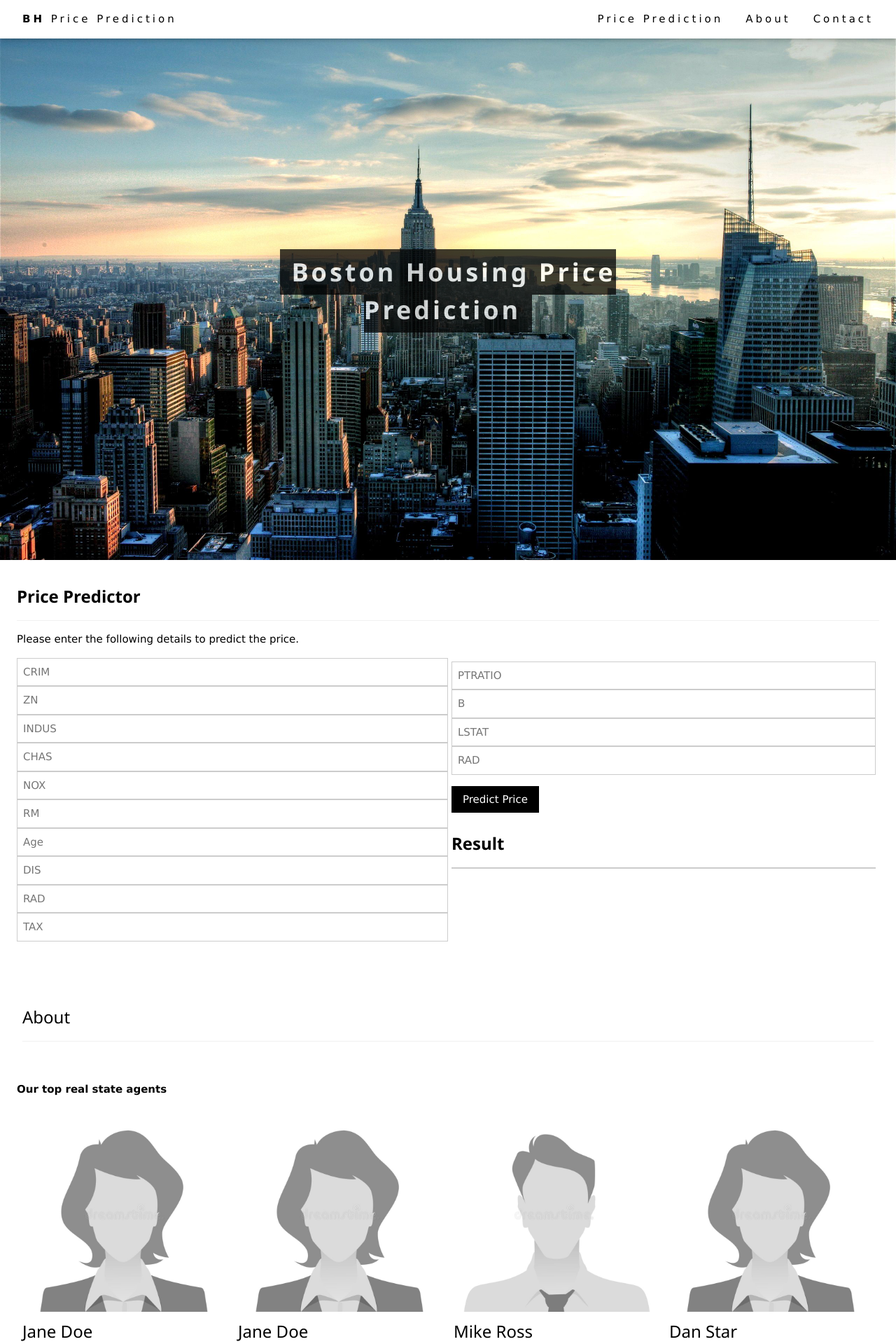
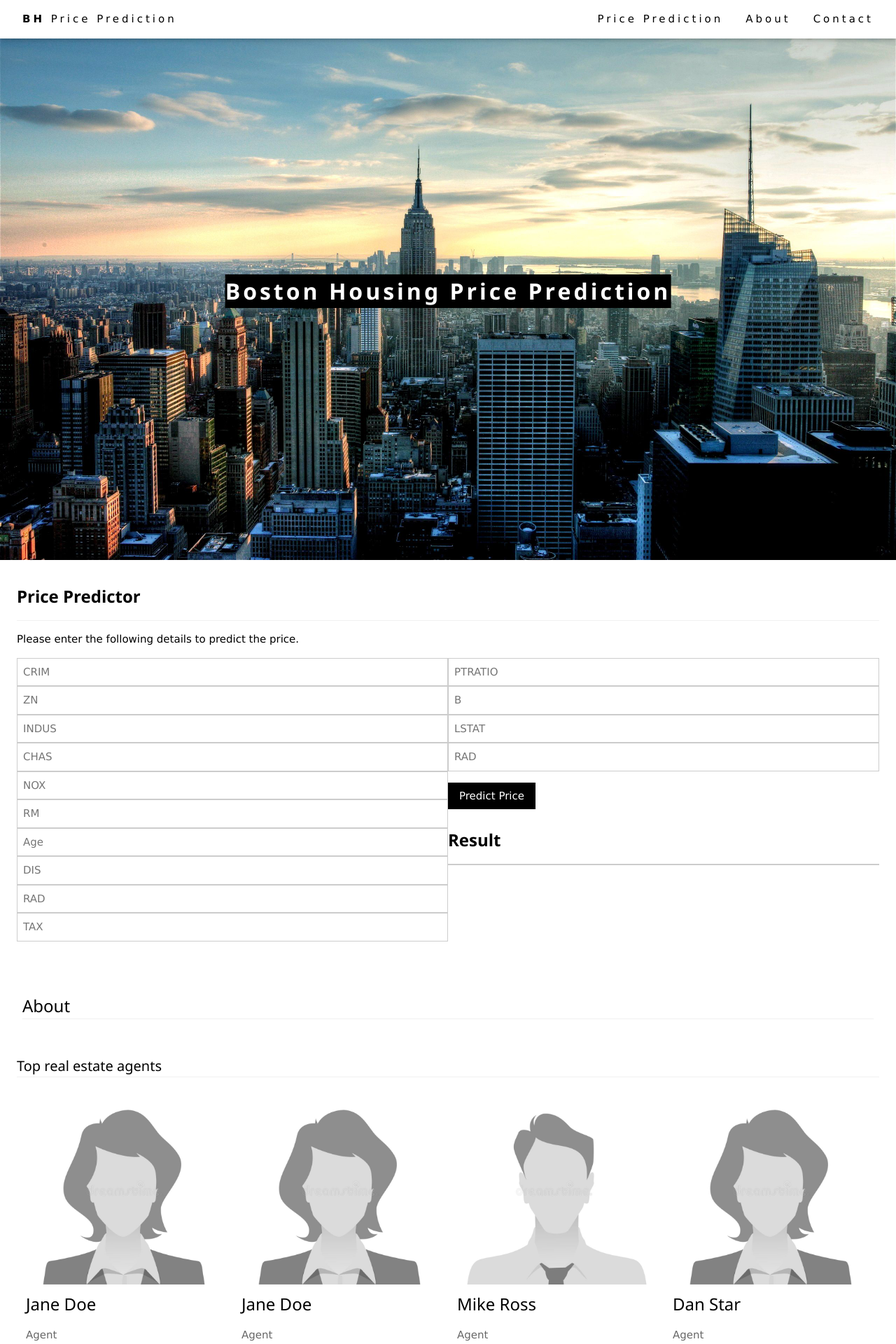
Before and after one commit to riteshhere/HousePrediction-Deployed, a Flask app: page / in a window 1280 px wide. Shown: the top 1920 px of the page at 70% size. Run offline with Flask 2, Linux system fonts and the light colour scheme; parts of the project's set-up code (start-up, migrations or seed data) failed here and were passed over.

Commit message:
Updated home.HTML, cosmetics changes

```diff
--- a/templates/home.html
+++ b/templates/home.html
@@ -26,7 +26,7 @@
 <header class="w3-display-container w3-content w3-wide" style="max-width:1500px;" id="home">
   <img class="w3-image w3-black" src="{{url_for('static', filename='1.jpg')}}" alt="Real Estate" width="1500" height="800">
   <div class="w3-display-middle w3-margin-top w3-center">
-    <h1 class="w3-xxlarge w3-text-white"><span class="w3-padding w3-black w3-opacity-min"><b>Boston Housing Price Prediction </b></span>
+    <h1  style="font-size:2.5vw;background-color:black;color: white;"><b>Boston Housing Price Prediction </b>
   </div>
 </header>
 <div class="w3-content w3-padding" style="max-width:1564px" id="pp">
@@ -47,7 +47,7 @@
         <input class="w3-input w3-border" type="text" placeholder="TAX" required name="TAX">
     </div>
 
-    <div class=" w3-col 35 m6  w3-hover-border-green" style="border:5px solid white">
+    <div class=" w3-col 35 m6 ">
       <input class="w3-input w3-border" type="text" placeholder="PTRATIO" required name="PTRATIO">
       <input class="w3-input w3-border" type="text" placeholder="B" required name="B">
       <input class="w3-input w3-border" type="text" placeholder="LSTAT" required name="LSTAT">
@@ -72,13 +72,12 @@
 
   <!-- About Section -->
   <div class="w3-container w3-padding-32" id="about">
-    <h3 class="w3-border-bottom w3-border-light-grey w3-padding-16">About</h3>
-
+    <h3 class="w3-border-bottom w3-border-light-grey">About</h3>
   </div>
 
-  <div class="w3-row-padding w3-grayscale">
-    <p><b>Our top real state agents</b></p>
-    <div class="w3-col l3 m6 w3-margin-bottom">
+  <div class="w3-row-padding w3-grayscale ">
+    <h4 class="w3-border-bottom w3-border-light-grey ">Top real estate agents</h4>
+    <div class="w3-col l3 m6 w3-margin-bottom w3-hover-border-green" style="border:5px solid white">
       <img src="{{url_for('static', filename='female_profile_holder.jpg')}}" alt="John" style="width:100%">
       <h3>Jane Doe</h3>
       <p class="w3-opacity">Agent</p>
@@ -86,21 +85,21 @@
       <p><button class="w3-button w3-light-grey w3-block">Contact</button></p>
     </div>
 
-    <div class="w3-col l3 m6 w3-margin-bottom">
+    <div class="w3-col l3 m6 w3-margin-bottom w3-hover-border-green" style="border:5px solid white">
       <img src="{{url_for('static', filename='female_profile_holder.jpg')}}" alt="Jane" style="width:100%">
       <h3>Jane Doe</h3>
       <p class="w3-opacity">Agent</p>
       <p>Phasellus eget enim eu lectus faucibus vestibulum. Suspendisse sodales pellentesque elementum.</p>
       <p><button class="w3-button w3-light-grey w3-block">Contact</button></p>
     </div>
-    <div class="w3-col l3 m6 w3-margin-bottom">
+    <div class="w3-col l3 m6 w3-margin-bottom w3-hover-border-green" style="border:5px solid white">
       <img src="{{url_for('static', filename='male_profile_holder.jpg')}}" alt="Mike" style="width:100%">
       <h3>Mike Ross</h3>
       <p class="w3-opacity">Agent</p>
       <p>Phasellus eget enim eu lectus faucibus vestibulum. Suspendisse sodales pellentesque elementum.</p>
       <p><button class="w3-button w3-light-grey w3-block">Contact</button></p>
     </div>
-    <div class="w3-col l3 m6 w3-margin-bottom">
+    <div class="w3-col l3 m6 w3-margin-bottom w3-hover-border-green" style="border:5px solid white">
       <img src="{{url_for('static', filename='female_profile_holder.jpg')}}" alt="Dan" style="width:100%">
       <h3>Dan Star</h3>
       <p class="w3-opacity">Agent</p>
```
